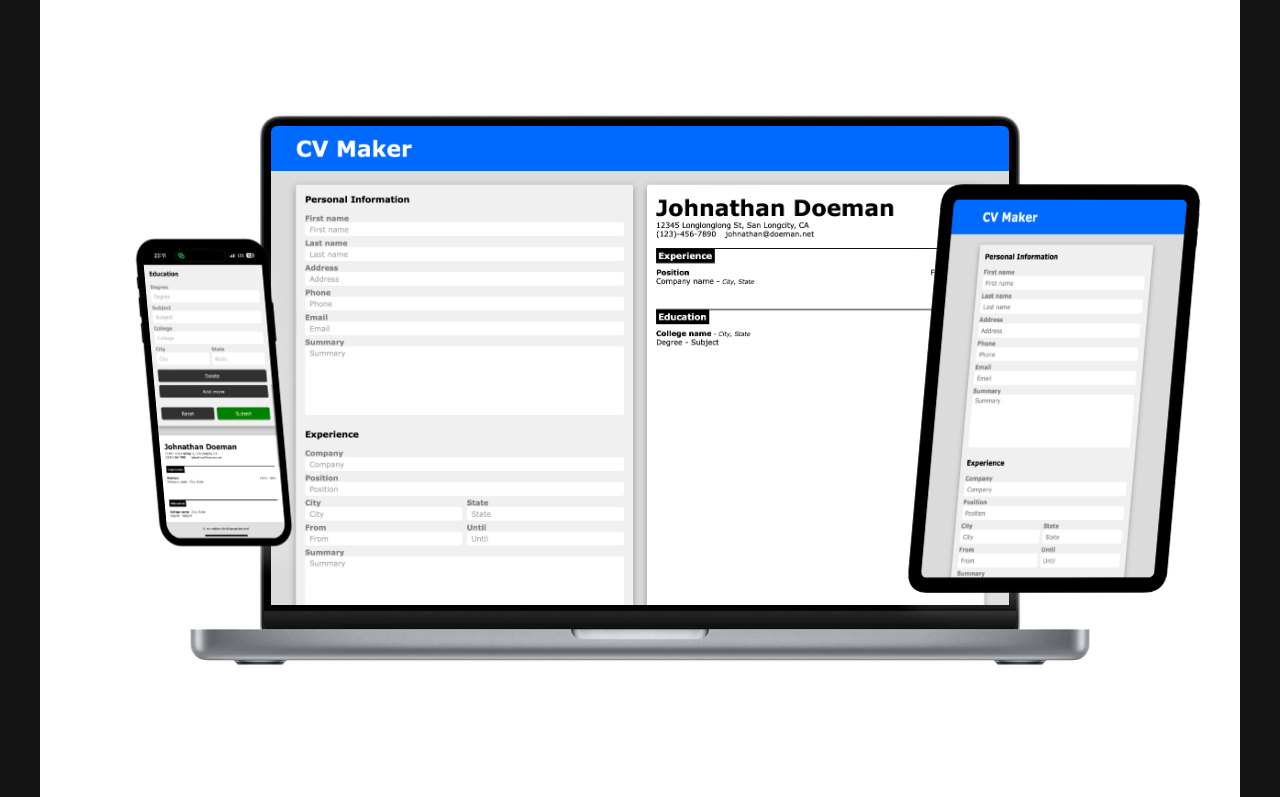
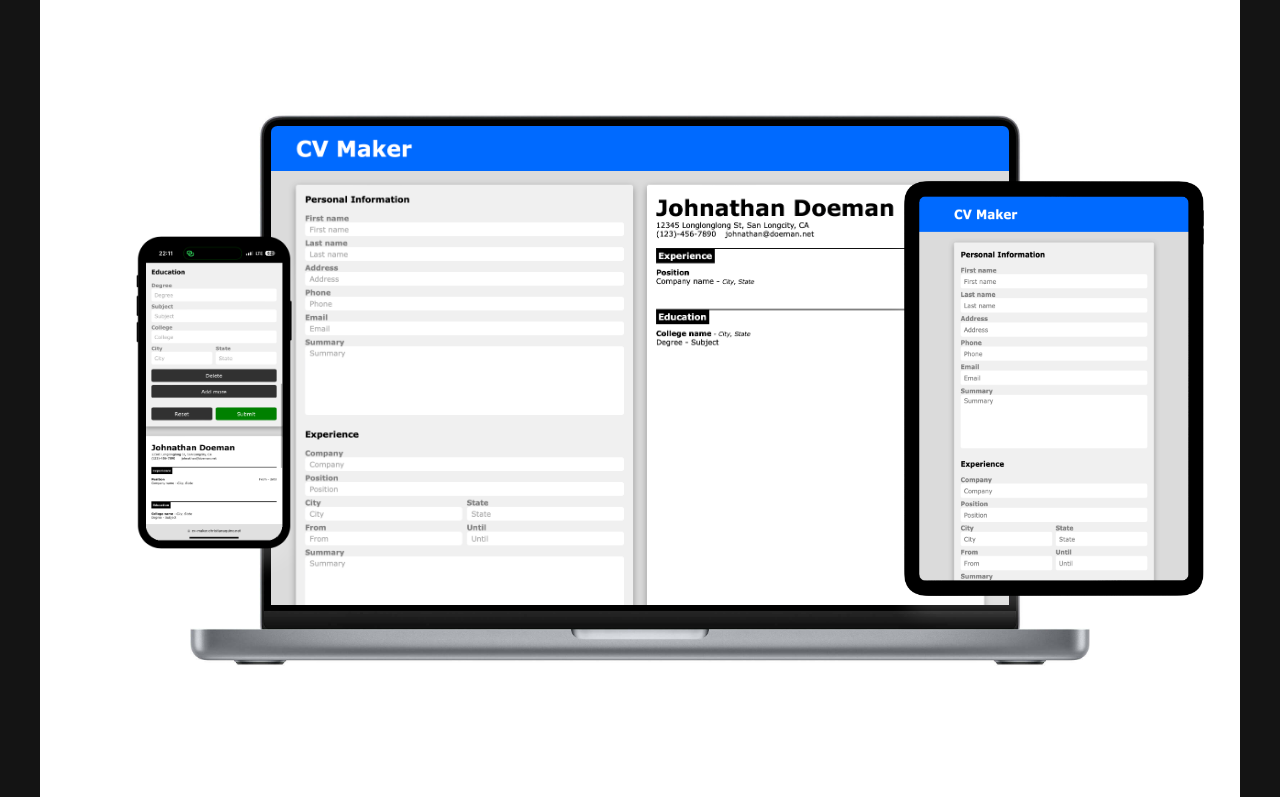
Before and after one commit to cjfaquino/portfolio, a React (Vite) app: page /cv-maker in a window 1280 px wide. Shown: the part 476-1273 px from the top of the page. Built offline with nearby package versions, Linux system fonts and the light colour scheme.

Commit message:
remove perspective

```diff
--- a/src/App.css
+++ b/src/App.css
@@ -387,7 +387,6 @@ nav a.active {
 .project > .container {
   background: white;
   border-radius: 20px;
-  perspective: 1000px;
   min-height: 40vh;
 }
 
@@ -419,14 +418,12 @@ nav a.active {
   width: 13%;
   bottom: 30%;
   left: 8%;
-  transform: rotateY(30deg) rotateX(10deg);
 }
 
 .project .tablet-container {
   width: 25%;
   bottom: 25%;
   right: 3%;
-  transform: rotateY(-30deg) rotateX(10deg);
 }
 
 .project p + p {
```
